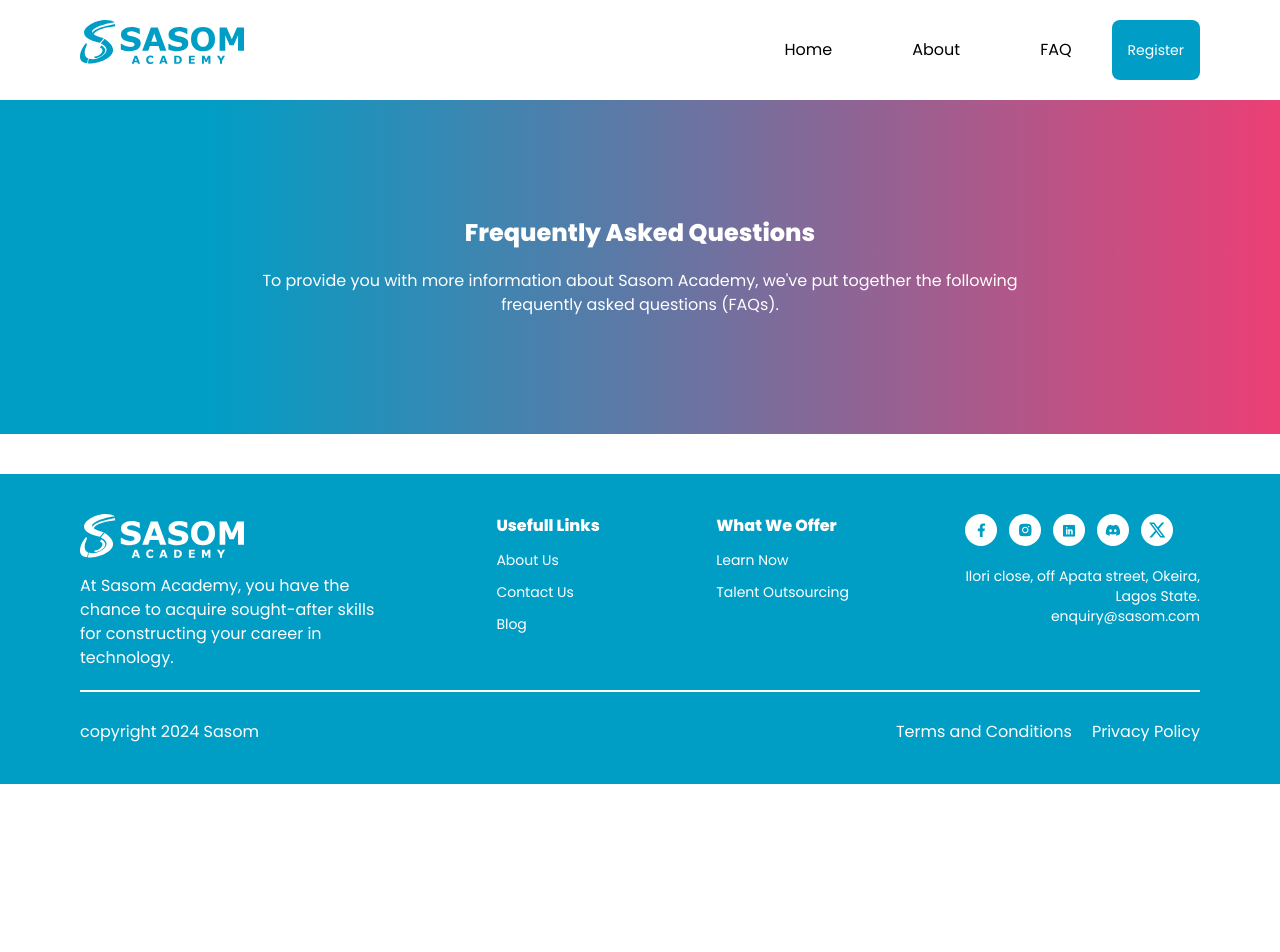
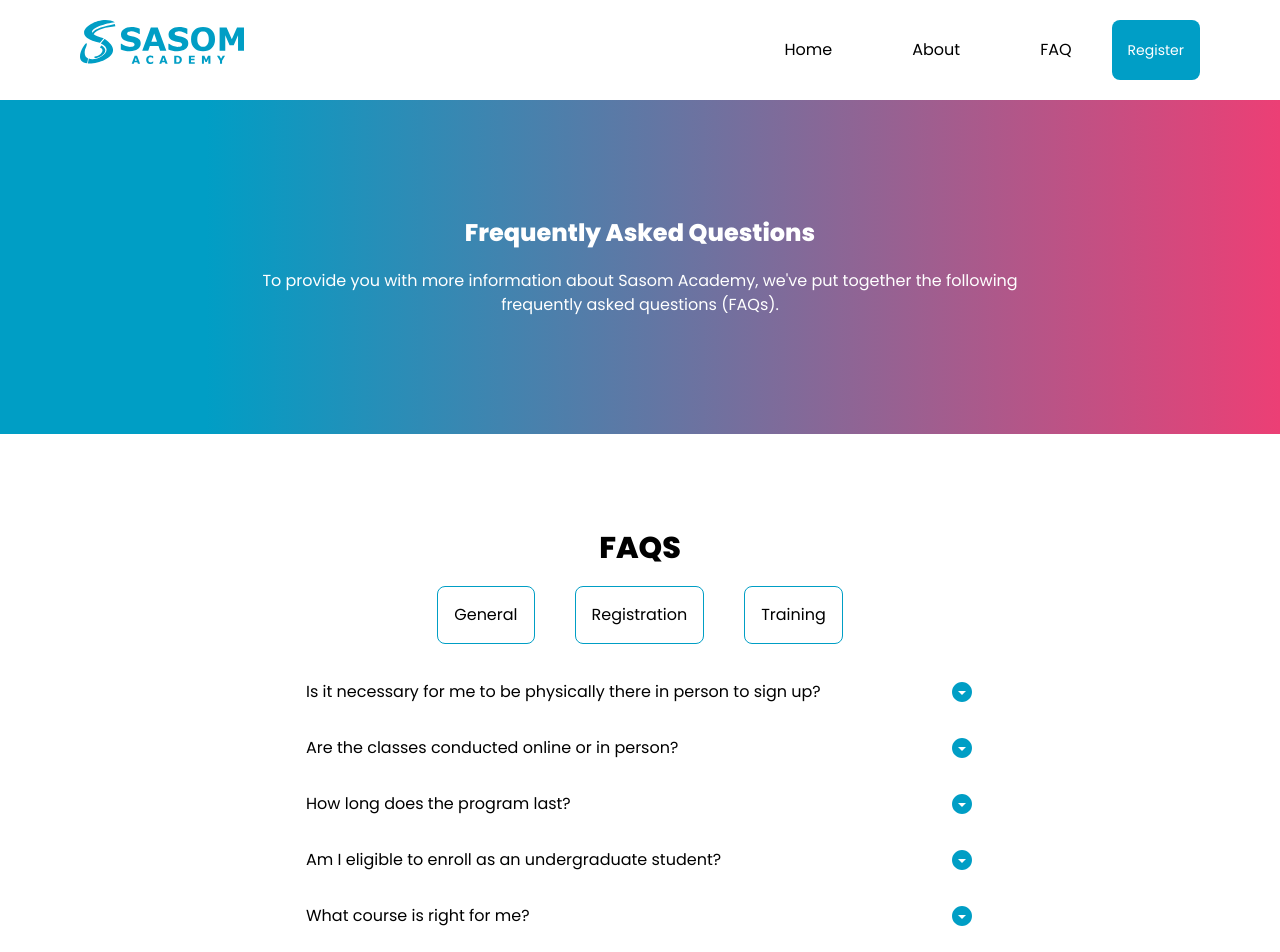
Before and after one commit to adamabu578/sasom-academy, a React (Create React App) app: page /faq in a window 1280 px wide. Shown: the top 952 px of the page. Before the commit the page ends 800 px from the top, so only its background shows below. Built offline with nearby package versions, Linux system fonts and the light colour scheme.

Commit message:
faq page added

```diff
--- a/src/Components/AboutBody.jsx
+++ b/src/Components/AboutBody.jsx
@@ -40,7 +40,7 @@
           <h2 className="text-xl font-semibold text-darkGreen mb-2">
             Our Core Values
           </h2>
-          <div className="grid grid-cols-2 gap-4">
+          <div className="grid grid-cols-1 sm:grid-cols-2 gap-4">
             <ValuesComponent heading="Passion" />
             <ValuesComponent heading="Creativity" />
             <ValuesComponent heading="Quality" />
--- /dev/null
+++ b/src/Components/FAQBody.jsx
@@ -0,0 +1,112 @@
+import React from "react";
+import QuestionCard from "./QuestionCard";
+
+const FAQBody = () => {
+  const faqs = [
+    {
+      question:
+        "Is it necessary for me to be physically there in person to sign up?",
+      answer:
+        "Our platform has be made easy to interract with for signing up at your conmfort ",
+    },
+
+    {
+      question: "Are the classes conducted online or in person?",
+      answer: "Classes are conducted online",
+    },
+
+    {
+      question: "How long does the program last?",
+      answer:
+        "Our average program last for 3months after which you get a month project and internship. Success in the final part entitles you to our certificate",
+    },
+
+    {
+      question: "Am I eligible to enroll as an undergraduate student?",
+      answer:
+        "Yes, our lecturers courses are tailored to help all background flow seemlessly in tech ",
+    },
+
+    {
+      question: "What course is right for me?",
+      answer:
+        "Our product catalogue has courses that are tailored towards your neeeds. You can take a survey on the",
+    },
+
+    {
+      question: "What course is right for me?",
+      answer:
+        "Our product catalogue has courses that are tailored towards your neeeds. You can take a survey on the",
+    },
+
+    {
+      question: "What course is right for me?",
+      answer:
+        "Our product catalogue has courses that are tailored towards your neeeds. You can take a survey on the",
+    },
+
+    {
+      question: "What course is right for me?",
+      answer:
+        "Our product catalogue has courses that are tailored towards your neeeds. You can take a survey on the",
+    },
+
+    {
+      question: "What course is right for me?",
+      answer:
+        "Our product catalogue has courses that are tailored towards your neeeds. You can take a survey on the",
+    },
+
+    {
+      question: "What course is right for me?",
+      answer:
+        "Our product catalogue has courses that are tailored towards your neeeds. You can take a survey on the",
+    },
+
+    {
+      question: "What course is right for me?",
+      answer:
+        "Our product catalogue has courses that are tailored towards your neeeds. You can take a survey on the",
+    },
+
+    {
+      question: "What course is right for me?",
+      answer:
+        "Our product catalogue has courses that are tailored towards your neeeds. You can take a survey on the",
+    },
+
+    {
+      question: "What course is right for me?",
+      answer:
+        "Our product catalogue has courses that are tailored towards your neeeds. You can take a survey on the",
+    },
+
+    {
+      question: "What course is right for me?",
+      answer:
+        "Our product catalogue has courses that are tailored towards your neeeds. You can take a survey on the",
+    },
+  ];
+
+  return (
+    <div className="mt-24 flex flex-col items-center">
+      <div className="flex flex-col items-center">
+        <h2 className="text-3xl font-semibold mb-5">FAQS</h2>
+        <div className="flex gap-10">
+          <p className="p-4 border-[1px] rounded-lg border-primary">General</p>
+          <p className="p-4 border-[1px] rounded-lg border-primary">
+            Registration
+          </p>
+          <p className="p-4 border-[1px] rounded-lg border-primary">Training</p>
+        </div>
+      </div>
+      <div className="mt-5">
+        {faqs.map((ques, index) => (
+          <QuestionCard key={index} que={ques.question} ans={ques.answer} />
+        ))}
+      </div>
+    </div>
+  );
+};
+
+export default FAQBody;
--- /dev/null
+++ b/src/Components/QuestionCard.jsx
@@ -0,0 +1,53 @@
+import React, { useState } from "react";
+
+const QuestionCard = ({ que, ans }) => {
+  const [show, setShow] = useState(false);
+
+  const handleShow = () => {
+    // onCLick();
+    setShow(!show);
+  };
+
+  return (
+    <div className="sm:w-[500px] md:w-[600px] lg:w-[700px] p-4">
+      <div className="flex items-center justify-between">
+        <h3 className="">{que}</h3>
+        {show ? (
+          <svg
+            className="cursor-pointer"
+            onClick={handleShow}
+            width="24"
+            height="24"
+            viewBox="0 0 24 24"
+            fill="none"
+            xmlns="http://www.w3.org/2000/svg"
+          >
+            <path
+              d="M8 12H16M22 12C22 17.5228 17.5228 22 12 22C6.47715 22 2 17.5228 2 12C2 6.47715 6.47715 2 12 2C17.5228 2 22 6.47715 22 12Z"
+              stroke="black"
+              strokeWidth="2"
+              strokeLinecap="round"
+              strokeLinejoin="round"
+            />
+          </svg>
+        ) : (
+          <svg
+            width="24"
+            height="24"
+            viewBox="0 0 24 24"
+            fill="none"
+            xmlns="http://www.w3.org/2000/svg"
+          >
+            <path
+              d="M12 15L16 11H8L12 15ZM12 22C10.6167 22 9.31667 21.7373 8.1 21.212C6.88333 20.6873 5.825 19.975 4.925 19.075C4.025 18.175 3.31267 17.1167 2.788 15.9C2.26267 14.6833 2 13.3833 2 12C2 10.6167 2.26267 9.31667 2.788 8.1C3.31267 6.88333 4.025 5.825 4.925 4.925C5.825 4.025 6.88333 3.31233 8.1 2.787C9.31667 2.26233 10.6167 2 12 2C13.3833 2 14.6833 2.26233 15.9 2.787C17.1167 3.31233 18.175 4.025 19.075 4.925C19.975 5.825 20.6873 6.88333 21.212 8.1C21.7373 9.31667 22 10.6167 22 12C22 13.3833 21.7373 14.6833 21.212 15.9C20.6873 17.1167 19.975 18.175 19.075 19.075C18.175 19.975 17.1167 20.6873 15.9 21.212C14.6833 21.7373 13.3833 22 12 22Z"
+              fill="#009EC5"
+            />
+          </svg>
+        )}
+      </div>
+      {show && <p className="text-textGray">{ans}</p>}
+    </div>
+  );
+};
+
+export default QuestionCard;
--- a/src/Pages/Faq.jsx
+++ b/src/Pages/Faq.jsx
@@ -1,5 +1,6 @@
 import React from "react";
 import AboutFaq from "./../Components/AboutFaq";
+import FAQBody from "../Components/FAQBody";
 
 const Faq = () => {
   return (
@@ -8,6 +9,7 @@
         heading="Frequently Asked Questions"
         details="To provide you with more information about Sasom Academy, we've put together the following frequently asked questions (FAQs)."
       />
+      <FAQBody />
     </div>
   );
 };
```
